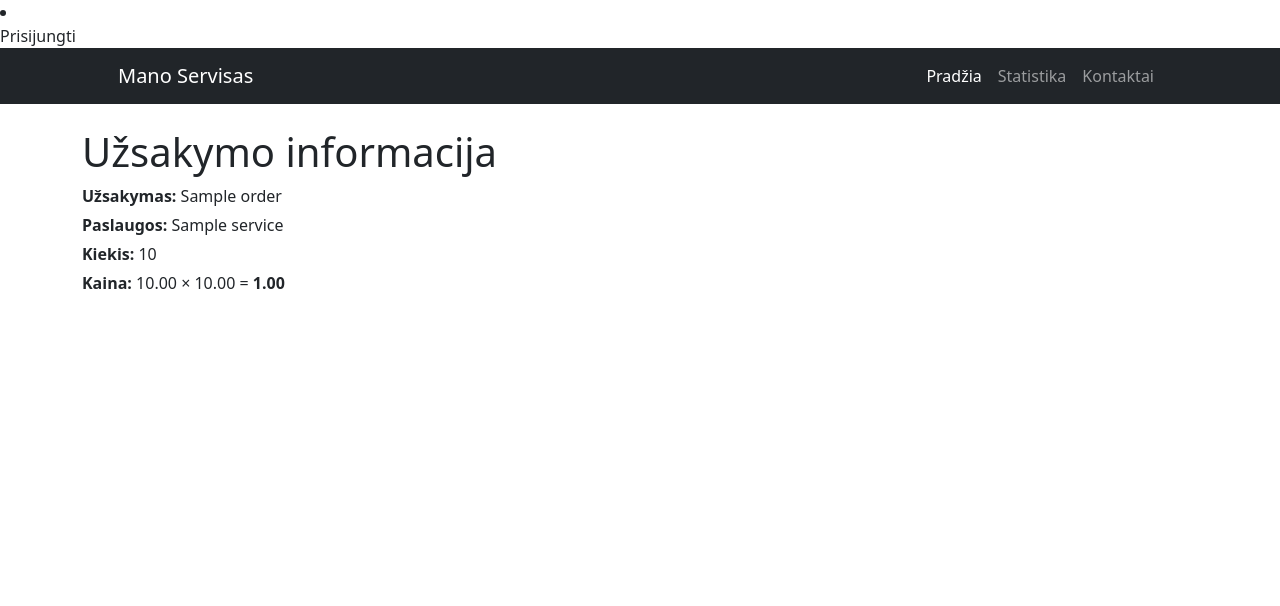
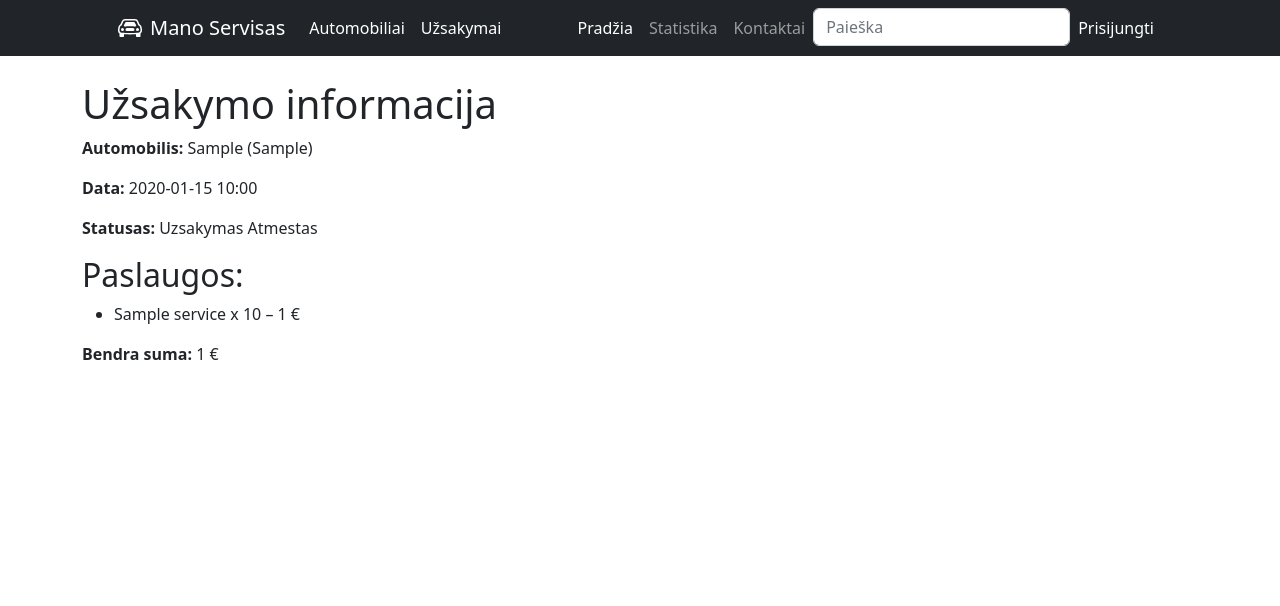
Before and after one commit to Domskuus/autoservice, a Django app: template templates/uzsakymas.html in a window 1280 px wide. Shown: the top 606 px of the page. Run offline with Django 5.2, Linux system fonts and the light colour scheme; the template is opened without the code that fills it: most values are stand-ins (such as "Sample title", 1, 10 or a date in 2020); some libraries are stand-ins or nearby versions.

Commit message:
ton of progress

```diff
--- a/autoservisas/urls.py
+++ b/autoservisas/urls.py
@@ -8,5 +8,7 @@ urlpatterns = [
     path('automobiliai/<int:car_id>', views.carmodel, name='carmodel'),
     path('uzsakymai/',OrderListView.as_view(), name='uzsakymai'),
     path('uzsakymai/<int:order_id>', views.order, name='uzsakymas'),
-    path('vartotojai/', include('django.contrib.auth.urls'))
+    path('vartotojai/', include('django.contrib.auth.urls')),
+    path('search/', views.search, name='search'),
+    path('mano_uzsakymai', views.MyOrderInstanceListView.as_view(), name="mano_uzsakymai"),
 ]
--- a/templates/base.html
+++ b/templates/base.html
@@ -2,45 +2,66 @@
 <!DOCTYPE html>
 <html lang="en">
 <head>
+
     <meta charset="utf-8" />
     <meta name="viewport" content="width=device-width, initial-scale=1, shrink-to-fit=no" />
-    <title>{% block title %}Mano Servisas{% endblock %}</title>
+    <title>{% block title %}Mano Servisas {% endblock %}</title>
 
     <link rel="icon" type="image/x-icon" href="{% static 'autoservisas/assets/favicon.ico' %}" />
     <link href="https://cdn.jsdelivr.net/npm/bootstrap-icons@1.4.1/font/bootstrap-icons.css" rel="stylesheet" />
     <link href="{% static 'autoservisas/css/styles.css' %}" rel="stylesheet" />
-
-    {% if user.is_authenticated %}
-            <li class="nav-item"><a class="nav-link" href="#">
-              <svg class="bi bi-person" width="1.5em" height="1.5em" viewBox="0 0 16 16" fill="currentColor" xmlns="http://www.w3.org/2000/svg">
-                <path fill-rule="evenodd" d="M13 14s1 0 1-1-1-4-6-4-6 3-6 4 1 1 1 1h10zm-9.995-.944v-.002.002zM3.022 13h9.956a.274.274 0 00.014-.002l.008-.002c-.001-.246-.154-.986-.832-1.664C11.516 10.68 10.289 10 8 10c-2.29 0-3.516.68-4.168 1.332-.678.678-.83 1.418-.832 1.664a1.05 1.05 0 00.022.004zm9.974.056v-.002.002zM8 7a2 2 0 100-4 2 2 0 000 4zm3-2a3 3 0 11-6 0 3 3 0 016 0z" clip-rule="evenodd"/>
-              </svg>
-            {{ user.get_username }}</a></li>
-            <li class="nav-item">
-                <form method="post" action="{% url 'logout' %}">
-                    {% csrf_token %}
-                    <button class="nav-link btn btn-link p-0 m-0" type="submit" style="color: white;">Atsijungti</button>
-                </form>
-            </li>
-          {% else %}
-            <li class="nav-item"><a class="nav-link" href="{% url 'login'%}">Prisijungti</a></li>
-          {% endif %}
 
 </head>
 <body>
     <!-- Responsive navbar -->
     <nav class="navbar navbar-expand-lg navbar-dark bg-dark">
         <div class="container px-lg-5">
-            <a class="navbar-brand" href="{% url 'index' %}">Mano Servisas</a>
+            <a class="navbar-brand d-flex align-items-center gap-2" href="{% url 'index' %}">
+                <svg xmlns="http://www.w3.org/2000/svg" width="24" height="24" fill="currentColor"
+                    class="bi bi-car-front" viewBox="0 0 16 16">
+                    <path d="M4 9a1 1 0 1 1-2 0 1 1 0 0 1 2 0m10 0a1 1 0 1 1-2 0 1 1 0 0 1 2 0M6 8a1 1 0 0 0 0 2h4a1 1 0 1 0 0-2zM4.862 4.276 3.906 6.19a.51.51 0 0 0 .497.731c.91-.073 2.35-.17 3.597-.17s2.688.097 3.597.17a.51.51 0 0 0 .497-.731l-.956-1.913A.5.5 0 0 0 10.691 4H5.309a.5.5 0 0 0-.447.276"/>
+                    <path d="M2.52 3.515A2.5 2.5 0 0 1 4.82 2h6.362c1 0 1.904.596 2.298 1.515l.792 1.848c.075.175.21.319.38.404.5.25.855.715.965 1.262l.335 1.679q.05.242.049.49v.413c0 .814-.39 1.543-1 1.997V13.5a.5.5 0 0 1-.5.5h-2a.5.5 0 0 1-.5-.5v-1.338c-1.292.048-2.745.088-4 .088s-2.708-.04-4-.088V13.5a.5.5 0 0 1-.5.5h-2a.5.5 0 0 1-.5-.5v-1.892c-.61-.454-1-1.183-1-1.997v-.413a2.5 2.5 0 0 1 .049-.49l.335-1.68c.11-.546.465-1.012.964-1.261a.8.8 0 0 0 .381-.404l.792-1.848ZM4.82 3a1.5 1.5 0 0 0-1.379.91l-.792 1.847a1.8 1.8 0 0 1-.853.904.8.8 0 0 0-.43.564L1.03 8.904a1.5 1.5 0 0 0-.03.294v.413c0 .796.62 1.448 1.408 1.484 1.555.07 3.786.155 5.592.155s4.037-.084 5.592-.155A1.48 1.48 0 0 0 15 9.611v-.413q0-.148-.03-.294l-.335-1.68a.8.8 0 0 0-.43-.563 1.8 1.8 0 0 1-.853-.904l-.792-1.848A1.5 1.5 0 0 0 11.18 3z"/>
+                </svg>
+                Mano Servisas
+            </a>
             <button class="navbar-toggler" type="button" data-bs-toggle="collapse"
                     data-bs-target="#navbarSupportedContent" aria-controls="navbarSupportedContent"
                     aria-expanded="false" aria-label="Toggle navigation">
                 <span class="navbar-toggler-icon"></span></button>
             <div class="collapse navbar-collapse" id="navbarSupportedContent">
+                <ul class="navbar-nav me-auto mb-2 mb-lg-0">
+                    <li class="nav-item"><a class="nav-link active" aria-current="page" href="{% url 'carmodels' %}">Automobiliai</a></li>
+                    <li class="nav-item"><a class="nav-link active" aria-current="page" href="{% url 'uzsakymai' %}">Užsakymai</a></li>
+                </ul>
                 <ul class="navbar-nav ms-auto mb-2 mb-lg-0">
                     <li class="nav-item"><a class="nav-link active" aria-current="page" href="{% url 'index' %}">Pradžia</a></li>
                     <li class="nav-item"><a class="nav-link" href="#!">Statistika</a></li>
                     <li class="nav-item"><a class="nav-link" href="#!">Kontaktai</a></li>
+                    <li>
+                        <form action="{% url 'search' %}" method="get" class="form-inline my-2 my-md-0">
+                        <input name="query" class="form-control" type="text" placeholder="Paieška">
+                        </form>
+                    </li>
+                        {% if user.is_authenticated %}
+                            <li class="nav-item"><a class="nav-link" href="#">
+                                <svg class="bi bi-person" width="1.5em" height="1.5em" viewBox="0 0 16 16" fill="currentColor" xmlns="http://www.w3.org/2000/svg">
+                                <path fill-rule="evenodd" d="M13 14s1 0 1-1-1-4-6-4-6 3-6 4 1 1 1 1h10zm-9.995-.944v-.002.002zM3.022 13h9.956a.274.274 0 00.014-.002l.008-.002c-.001-.246-.154-.986-.832-1.664C11.516 10.68 10.289 10 8 10c-2.29 0-3.516.68-4.168 1.332-.678.678-.83 1.418-.832 1.664a1.05 1.05 0 00.022.004zm9.974.056v-.002.002zM8 7a2 2 0 100-4 2 2 0 000 4zm3-2a3 3 0 11-6 0 3 3 0 016 0z" clip-rule="evenodd"/>
+                                </svg>
+                        {{ user.get_username }}</a></li>
+                            <li class="nav-item">
+                                <a class="nav-link active" href="{% url 'mano_uzsakymai' %}">Mano užsakymai</a>
+                            </li>
+                            <li class="nav-item">
+                                <form method="post" action="{% url 'logout' %}">
+                                    {% csrf_token %}
+                                    <button class="nav-link btn btn-link p-0 m-0" type="submit" style="color: white;">Atsijungti</button>
+                                </form>
+                            </li>
+                        {% else %}
+                            <li class="nav-item">
+                                <a class="nav-link active" href="{% url 'login' %}">Prisijungti</a>
+                            </li>
+                        {% endif %}
                 </ul>
             </div>
         </div>
--- a/templates/index.html
+++ b/templates/index.html
@@ -17,7 +17,7 @@
     </div>
 </header>
 <section class="pt-4">
-    <div class="container px-lg-5">
+    <div class="container px-lg-5", style="text-align: center;">
         <p>Čia jūs lankotes {{ num_visits }}-ą kartą.</p>
         <!-- Your page content here -->
     </div>
--- a/templates/uzsakymas.html
+++ b/templates/uzsakymas.html
@@ -1,15 +1,28 @@
 {% extends "base.html" %}
 {% load static %}
 
-{% block title %}Užsakymas{% endblock %}
+{% block title %}Užsakymo informacija{% endblock %}
 
 {% block content %}
 <div class="container mt-4">
   <h1>Užsakymo informacija</h1>
-  <p style="margin-bottom: 5px"><strong>Užsakymas:</strong> {{ uzsakymas.order}}</p>
-  <p style="margin-bottom: 5px"><strong>Paslaugos:</strong> {{ uzsakymas.service.name }}</p>
-  <p style="margin-bottom: 5px"><strong>Kiekis: </strong> {{uzsakymas.quantity }}</p>
-  <p style="margin-bottom: 5px"><strong>Kaina: </strong> {{ uzsakymas.quantity|floatformat:2 }} × {{ uzsakymas.service.price|floatformat:2 }} = <strong> {{total_price|floatformat:2 }} </strong></p>
 
+  <p><strong>Automobilis:</strong> {{ uzsakymas.car.auto_model }} ({{ uzsakymas.car.license_plate }})</p>
+  <p><strong>Data:</strong> {{ uzsakymas.date|date:"Y-m-d H:i" }}</p>
+  <p><strong>Statusas:</strong> {{ uzsakymas.status }}</p>
+
+  <h2>Paslaugos:</h2>
+  <ul>
+    {% for line in orderlines %}
+      <li>
+        {{ line.service.name }} x {{ line.quantity }} –
+        {{ line.total_sum }} €
+      </li>
+    {% empty %}
+      <li>Paslaugų nėra</li>
+    {% endfor %}
+  </ul>
+
+  <p><strong>Bendra suma:</strong> {{ total_price }} €</p>
 </div>
 {% endblock %}
```
Also changed, not shown: autoservisas/admin.py (+6 -2 lines), autoservisas/models.py (+12 -2 lines), autoservisas/views.py (+35 -13 lines), templates/mano_uzsakymai.html (added, +19 -0 lines), templates/search.html (added, +41 -0 lines), db.sqlite3.
